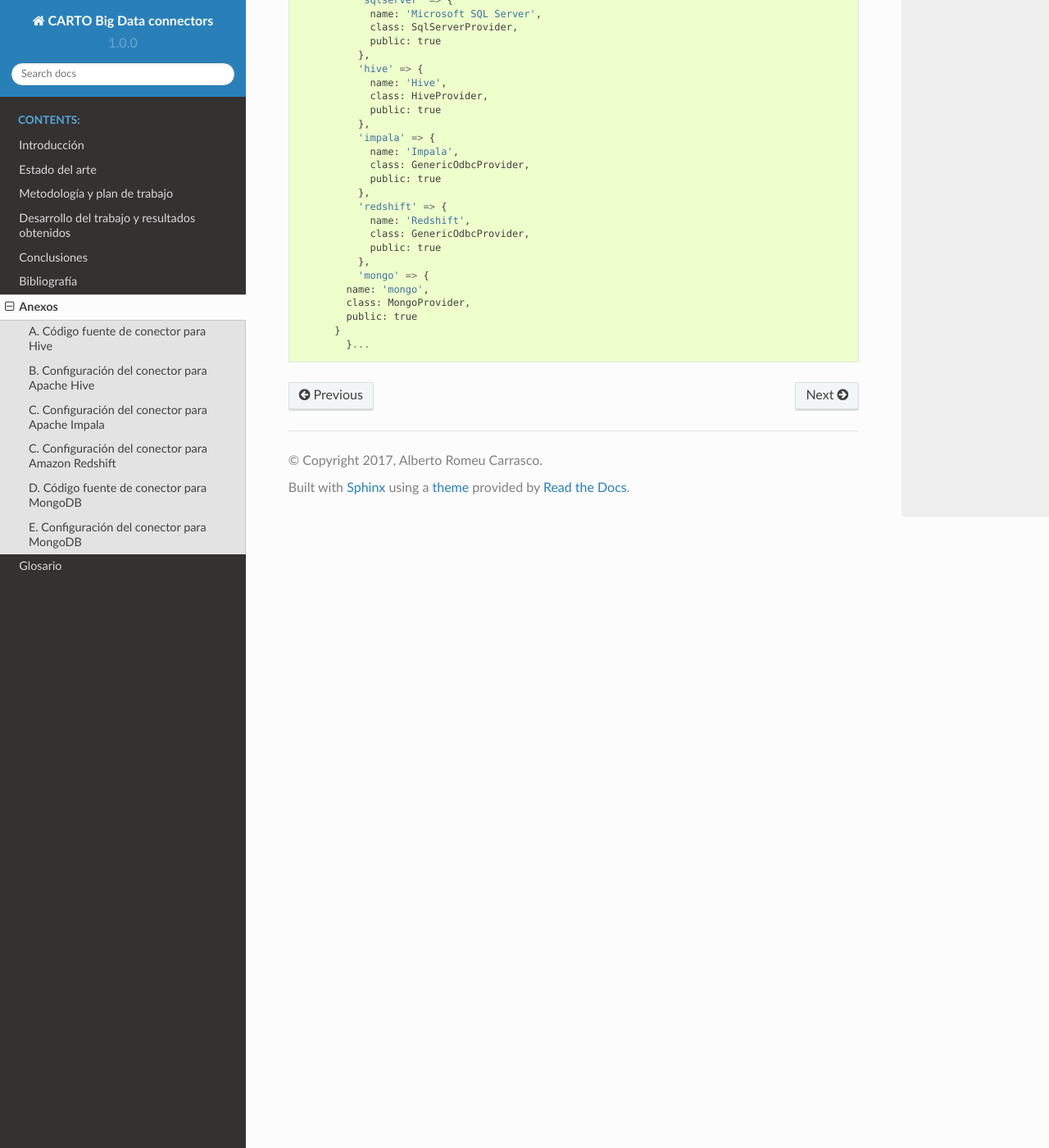
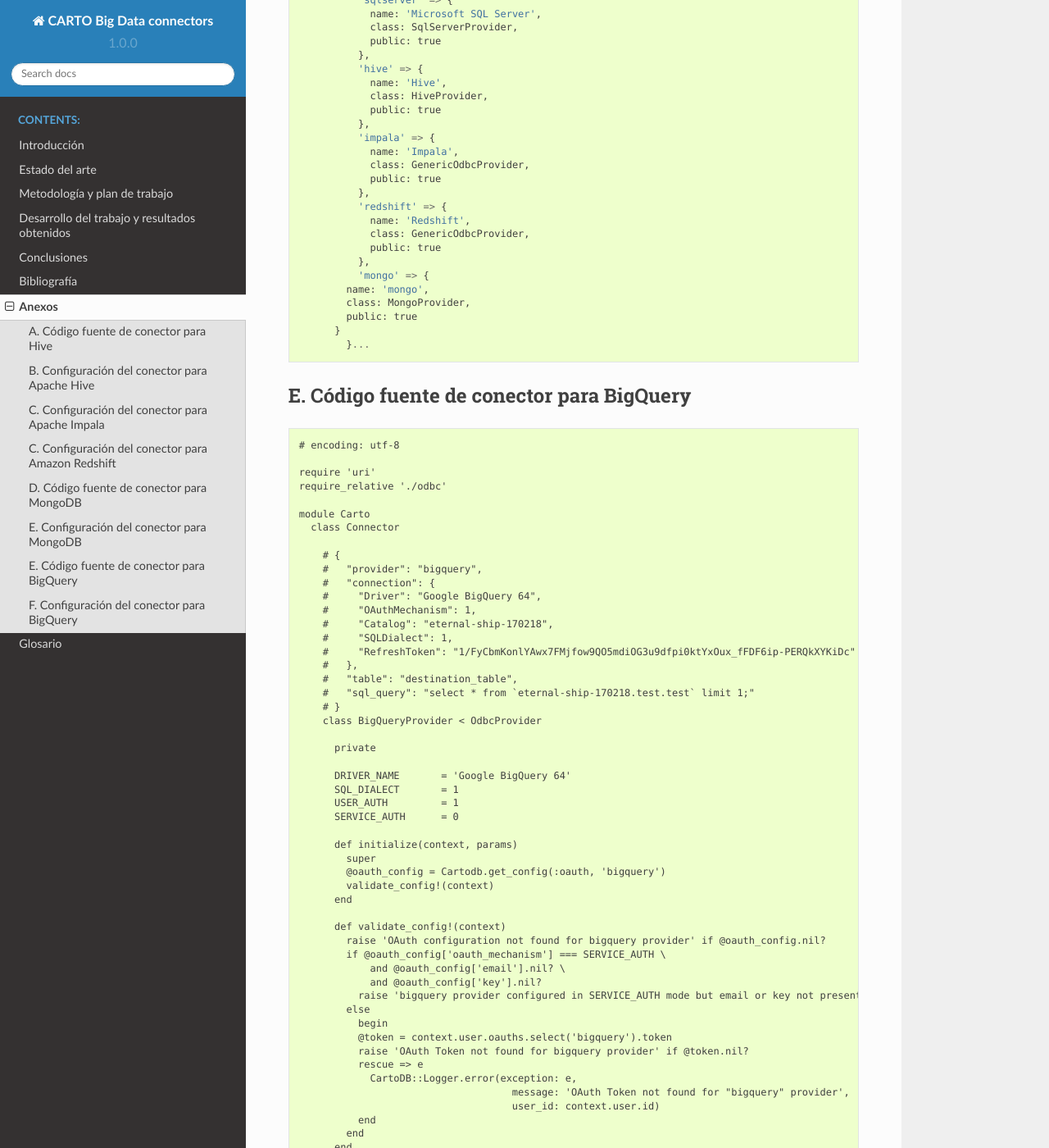
Before and after one commit to alrocar/TFM, a Sphinx documentation site: the page built from docs/source/tfm/60-anexos.rst, in a window 1280 px wide and 1400 px high, scrolled down 7627 px. Shown: the whole window at 82% size. Built offline with Sphinx 7.4.7 and the Read the Docs theme 2.0.0, drawn with Linux system fonts in a browser that asks for light colours; some of the changed text lies outside the part shown.

Commit message:
complete bigquery section

```diff
--- a/docs/source/tfm/60-anexos.rst
+++ b/docs/source/tfm/60-anexos.rst
@@ -474,3 +474,187 @@
 	        public: true
 	      }
 		}...
+
+.. _bigquery_conn:
+
+E. Código fuente de conector para BigQuery
+------------------------------------------
+
+::
+
+	# encoding: utf-8
+
+	require 'uri'
+	require_relative './odbc'
+
+	module Carto
+	  class Connector
+
+	    # {
+	    #   "provider": "bigquery",
+	    #   "connection": {
+	    #     "Driver": "Google BigQuery 64",
+	    #     "OAuthMechanism": 1,
+	    #     "Catalog": "eternal-ship-170218",
+	    #     "SQLDialect": 1,
+	    #     "RefreshToken": "1/FyCbmKonlYAwx7FMjfow9QO5mdiOG3u9dfpi0ktYxOux_fFDF6ip-PERQkXYKiDc"
+	    #   },
+	    #   "table": "destination_table",
+	    #   "sql_query": "select * from `eternal-ship-170218.test.test` limit 1;"
+	    # }
+	    class BigQueryProvider < OdbcProvider
+
+	      private
+
+	      DRIVER_NAME       = 'Google BigQuery 64'
+	      SQL_DIALECT       = 1
+	      USER_AUTH         = 1
+	      SERVICE_AUTH      = 0
+
+	      def initialize(context, params)
+	        super
+	        @oauth_config = Cartodb.get_config(:oauth, 'bigquery')
+	        validate_config!(context)
+	      end
+
+	      def validate_config!(context)
+	        raise 'OAuth configuration not found for bigquery provider' if @oauth_config.nil?
+	        if @oauth_config['oauth_mechanism'] === SERVICE_AUTH \
+	            and @oauth_config['email'].nil? \
+	            and @oauth_config['key'].nil?
+	          raise 'bigquery provider configured in SERVICE_AUTH mode but email or key not present'
+	        else
+	          begin
+	          @token = context.user.oauths.select('bigquery').token
+	          raise 'OAuth Token not found for bigquery provider' if @token.nil?
+	          rescue => e
+	            CartoDB::Logger.error(exception: e,
+	                                    message: 'OAuth Token not found for "bigquery" provider',
+	                                    user_id: context.user.id)
+	          end
+	        end
+	      end
+
+	      def fixed_connection_attributes
+	        oauth_mechanism = @oauth_config['oauth_mechanism']
+	        proxy_conf = create_proxy_conf
+
+	        if oauth_mechanism === SERVICE_AUTH
+	          conf = {
+	            Driver:         DRIVER_NAME,
+	            SQLDialect:     SQL_DIALECT,
+	            OAuthMechanism: oauth_mechanism,
+	            Email:          @oauth_config['email'],
+	            KeyFilePath:    @oauth_config['key']
+	          }
+	        else
+	          conf = {
+	            Driver:         DRIVER_NAME,
+	            SQLDialect:     SQL_DIALECT,
+	            OAuthMechanism: oauth_mechanism,
+	            RefreshToken:   @token
+	          }
+	        end
+
+	        if !proxy_conf.nil?
+	          conf = conf.merge(proxy_conf)
+	        end
+
+	        return conf
+	      end
+
+	      def required_connection_attributes
+	        {
+	          database:       :Catalog
+	        }
+	      end
+
+	      def create_proxy_conf
+	        proxy = ENV['HTTP_PROXY'] || ENV['http_proxy']
+	        if !proxy.nil?
+	          proxy = URI.parse(proxy)
+	          {
+	            ProxyHost: proxy.host,
+	            ProxyPort: proxy.port
+	          }
+	        end
+	      end
+
+	    end
+	  end
+	end
+
+.. _bigquery_conn_conf:
+
+F. Configuración del conector para BigQuery
+-------------------------------------------
+
+La configuración consiste en añadir una nuevo objecto al objeto `PROVIDERS` presente en el archivo `cartodb/lib/carto/connector/providers.rb` del repositorio https://github.com/CartoDB/cartodb
+
+::
+
+	# encoding: utf-8
+
+	require_relative 'providers/generic_odbc'
+	require_relative 'providers/mysql'
+	require_relative 'providers/postgresql'
+	require_relative 'providers/sqlserver'
+	require_relative 'providers/hive'
+	require_relative 'providers/pg_fdw'
+
+	module Carto
+	  class Connector
+
+	    # Here we map provider identifiers (as used in APIs, etc.) to the Provider class and basic attributes.
+	    # `name` is the human-readable name
+	    # `public` means that the provider is publicly announced (so it is accessible through UI, visible in lists of
+	    # providers, etc.) A provider may be available or not (see Connector.limits) independently of its public status,
+	    # so that a public provider may not be available for all users, and non-public providers may be available to
+	    # some users (e.g. 'odbc' provider for tests)
+	    PROVIDERS = {
+		  'odbc' => {
+		    name: 'ODBC',
+		    class: GenericOdbcProvider,
+		    public: false # Intended for internal development/tests
+		  },
+		  'postgres' => {
+		    name: 'PostgreSQL',
+		    class: PostgreSQLProvider,
+		    public: true
+		  },
+		  'mysql' => {
+		    name: 'MySQL',
+		    class: MySqlProvider,
+		    public: true
+		  },
+		  'sqlserver' => {
+		    name: 'Microsoft SQL Server',
+		    class: SqlServerProvider,
+		    public: true
+		  },
+		  'hive' => {
+		    name: 'Hive',
+		    class: HiveProvider,
+		    public: true
+		  },
+		  'impala' => {
+		    name: 'Impala',
+		    class: GenericOdbcProvider,
+		    public: true
+		  },
+		  'redshift' => {
+		    name: 'Redshift',
+		    class: GenericOdbcProvider,
+		    public: true
+		  },
+		  'mongo' => {
+	        name: 'mongo',
+	        class: MongoProvider,
+	        public: true
+	      },
+	      'bigquery' => {
+	        name: 'Google BigQuery 64',
+	        class: BigQueryProvider,
+	        public: true
+	      }
+		}...
```
Also changed, not shown: docs/source/tfm/30-desarrollo.rst (+77 -95 lines), docs/source/_static/bigquery.png (added), docs/source/_static/oauth-01.png (added), docs/source/_static/oauth.png (added), 1 other file.
